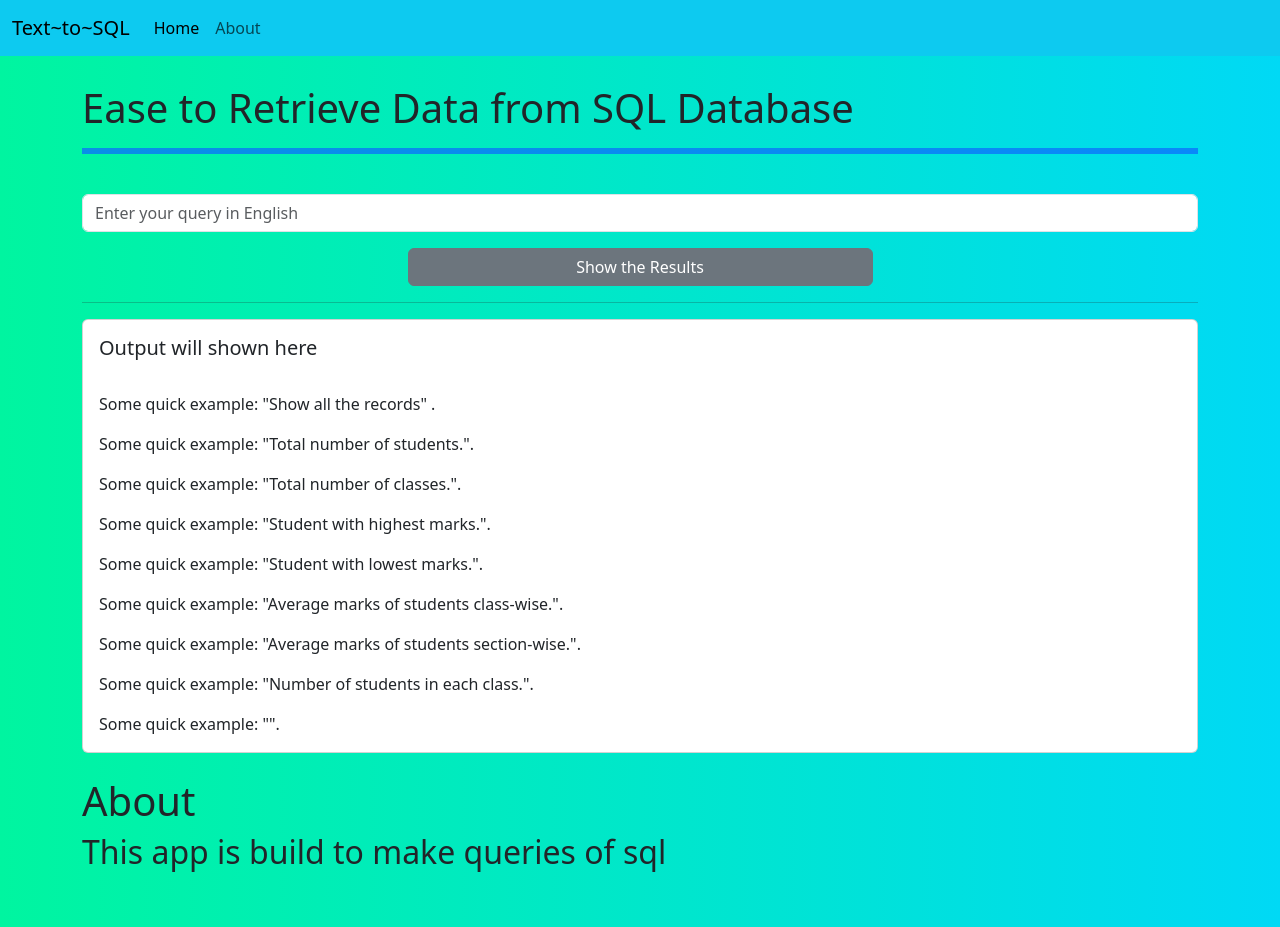
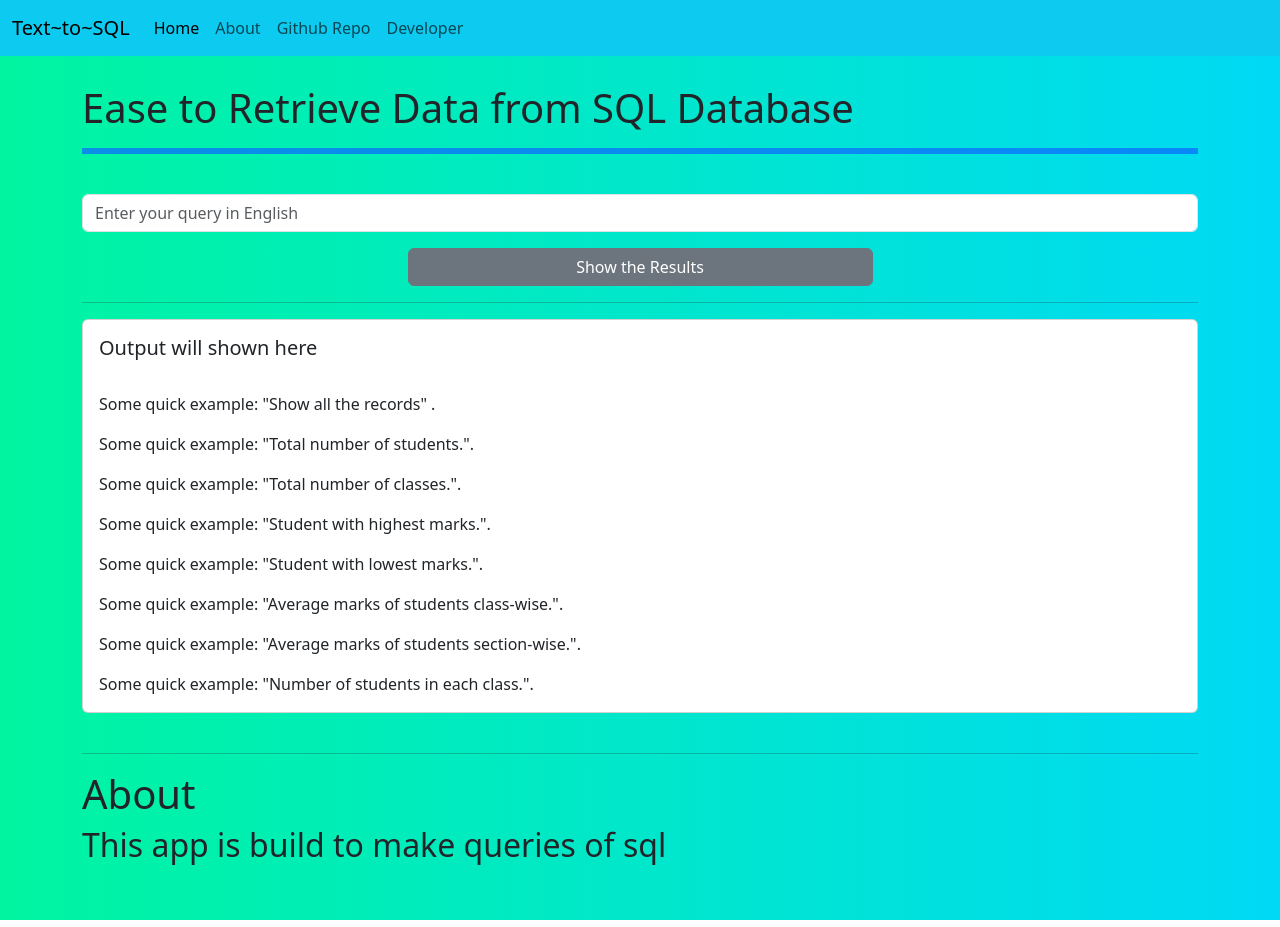
Before and after one commit to ASM313/Text-to-SQL, a Flask app: page / in a window 1280 px wide. Run offline with Flask 3, Linux system fonts and the light colour scheme.

Commit message:
UI updated

```diff
--- a/templates/index.html
+++ b/templates/index.html
@@ -25,7 +25,13 @@
                 <a class="nav-link active" aria-current="page" href="/">Home</a>
               </li>
               <li class="nav-item">
-                <a class="nav-link" href="#about">About</a>
+                <a class="nav-link btn btn-outline-primary" href="#about">About</a>
+              </li>
+              <li class="nav-item">
+                <a class="nav-link btn btn-outline-warning" href="https://github.com/ASM313/Text-to-SQL">Github Repo</a>
+              </li>
+              <li class="nav-item">
+                <a class="nav-link btn btn-outline-light" href="https://www.linkedin.com/in/atiqmansoori7/">Developer</a>
               </li>
             </ul>
           </div>
@@ -54,7 +60,9 @@
 
         {% endif %}
 
-        {% if data %}
+        {% if data|length == 1 %}
+          <h3 style="color: blue"> <i>Result</i> : {{data}}</h3>
+        {% elif data|length > 1 %}
         <table class="table">
             <thead>
               <tr>
@@ -91,12 +99,13 @@
               <p class="card-text">Some quick example: <span>"Average marks of students class-wise."</span>.</p>
               <p class="card-text">Some quick example: <span>"Average marks of students section-wise."</span>.</p>
               <p class="card-text">Some quick example: <span>"Number of students in each class."</span>.</p>
-              <p class="card-text">Some quick example: <span>""</span>.</p>
+
             </div>
           </div>
 
           {% endif %}
           <br>
+        <hr>
         <section id="about">
             <h1>About</h1>
             <h2>This app is build to make queries of sql</h2>
```
